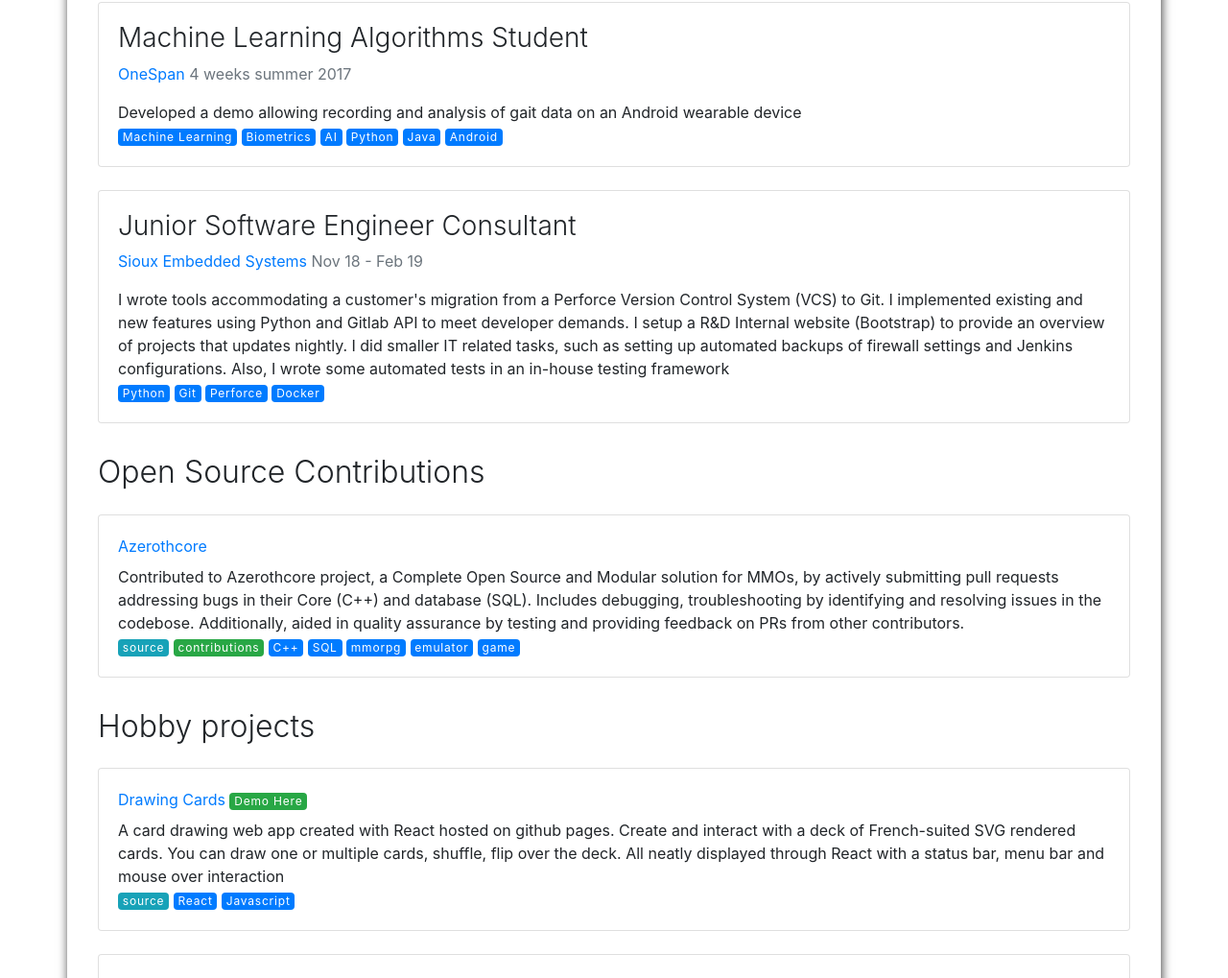
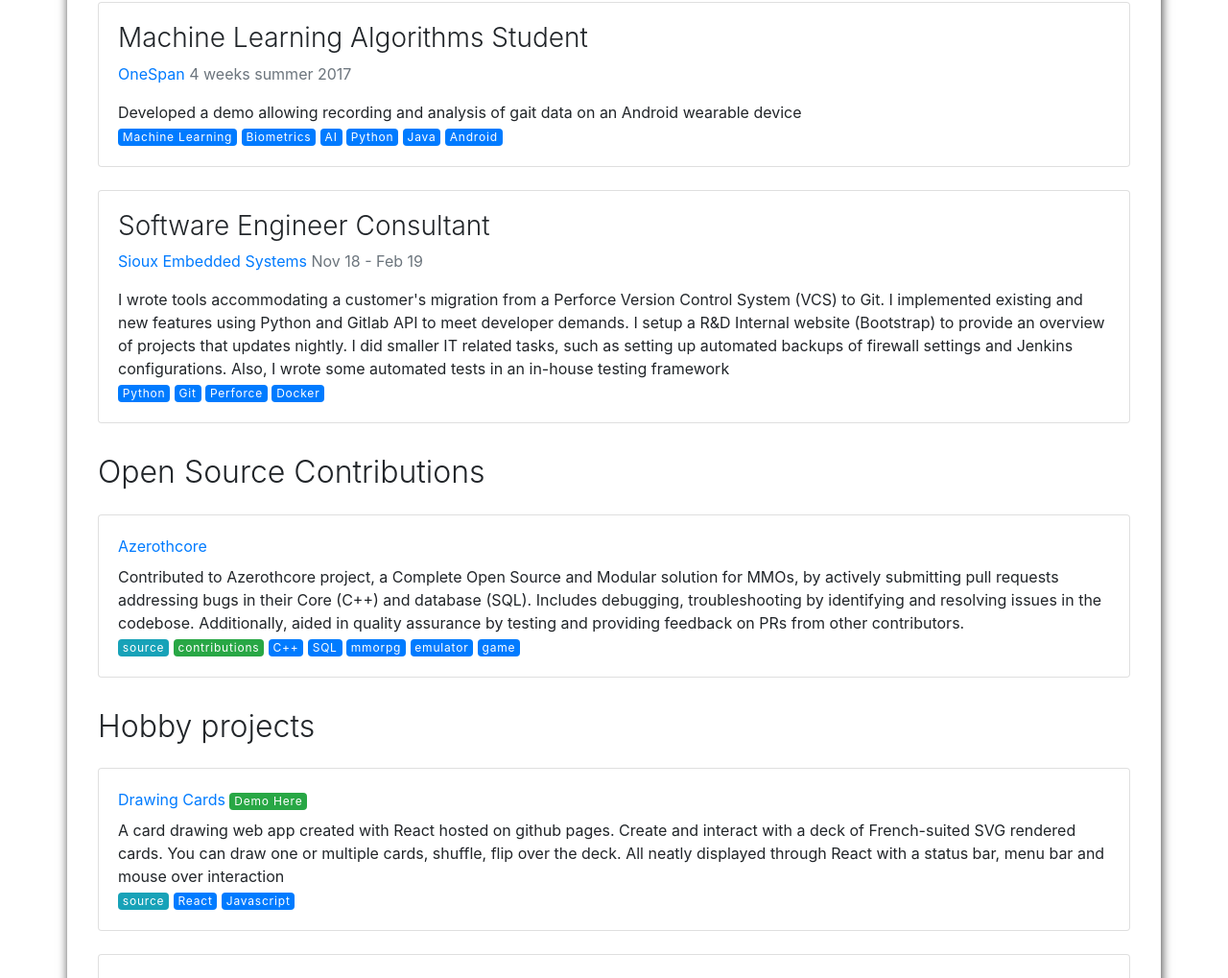
Before and after one commit to jellemeeus/JelleMeeus.github.io, a plain HTML site: page index.html in a window 1280 px wide. Shown: the part 1095-2114 px from the top of the page at 96% size. Drawn offline with nearby package versions, Linux system fonts and the light colour scheme.

Commit message:
Deploying to gh-pages from  @ 93dd183d34b01294bdb6d941491eece69902bc9a 🚀

```diff
--- a/index.html
+++ b/index.html
@@ -228,7 +228,7 @@
     </div>
     <div class="card mb-4">
         <div class="card-body">
-            <h3 class="text-capitalize">Junior Software Engineer Consultant</h3>
+            <h3 class="text-capitalize">Software Engineer Consultant</h3>
             <p>
                 <a href="https://www.sioux.eu/" class="text-capitalize">
                     Sioux Embedded Systems
```
Also changed, not shown: 1 other file.
